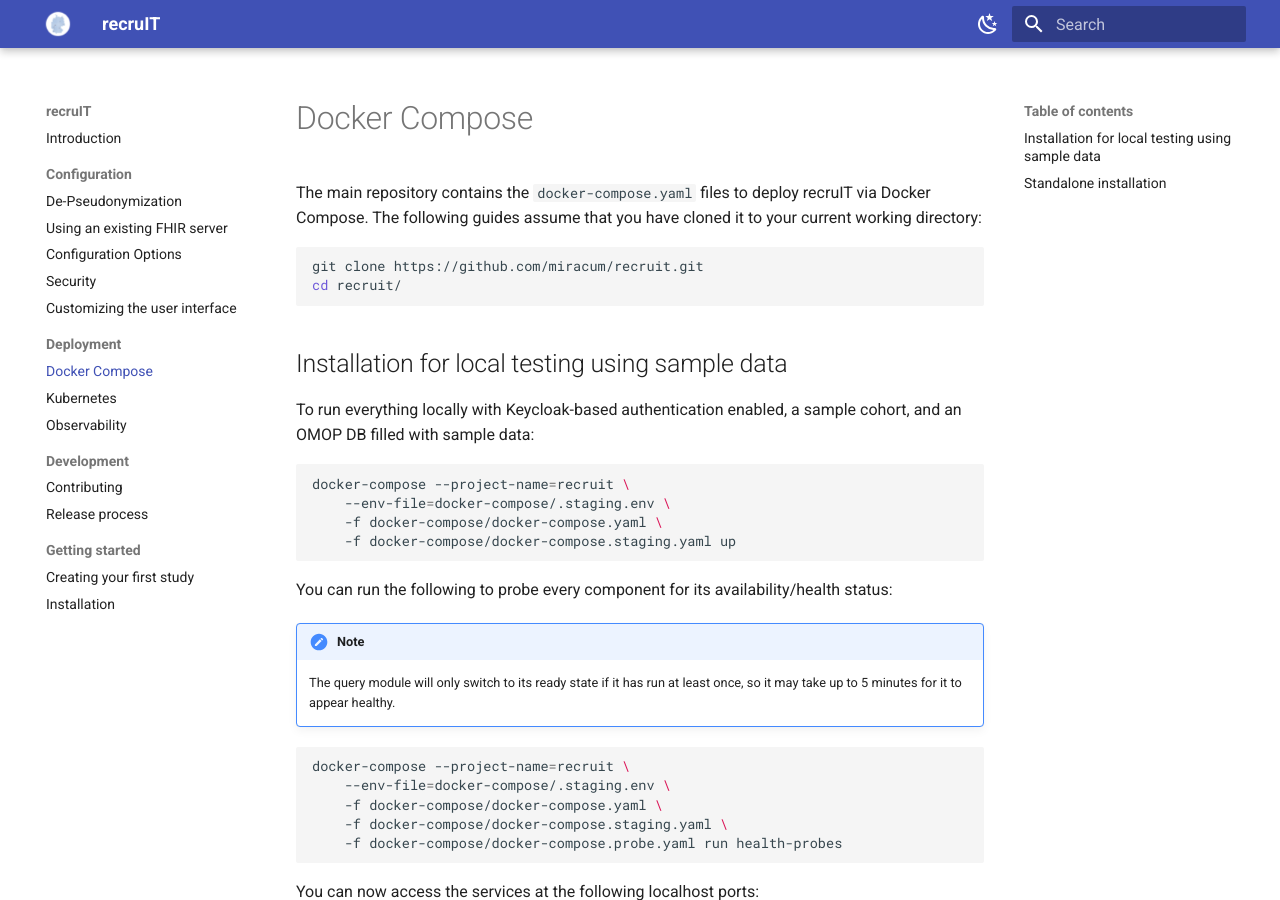
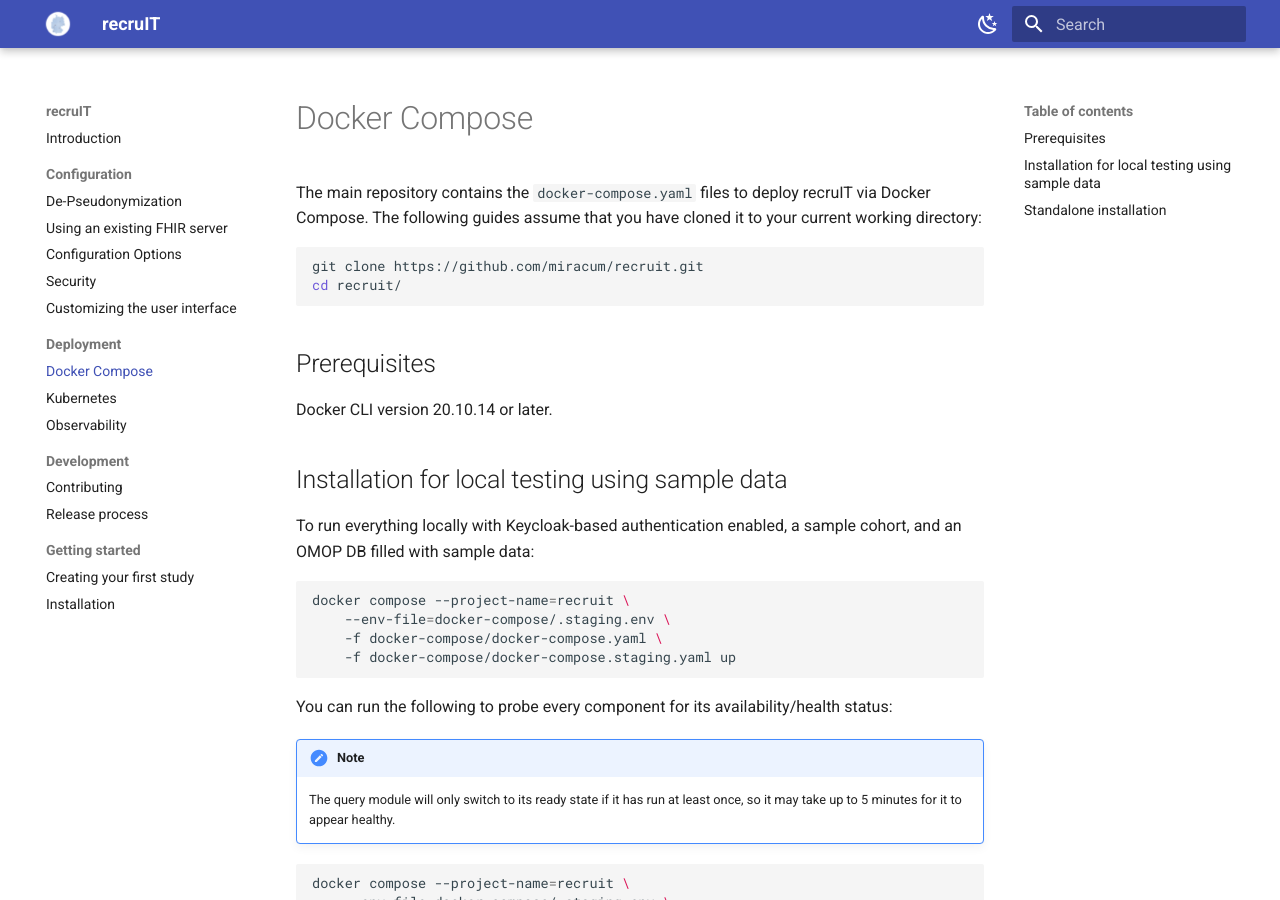
Before and after one commit to miracum/recruit, an MkDocs documentation site: the page built from docs/deployment/docker-compose.md, in a window 1280 px wide and 900 px high. Built offline with MkDocs 1.6.1 and Material for MkDocs 9.7.7, drawn with Linux system fonts in a browser that asks for light colours.

````diff
--- a/docs/deployment/docker-compose.md
+++ b/docs/deployment/docker-compose.md
@@ -8,13 +8,17 @@
 cd recruit/
 ```
 
+## Prerequisites
+
+Docker CLI version 20.10.14 or later.
+
 ## Installation for local testing using sample data
 
 To run everything locally with Keycloak-based authentication enabled, a sample cohort,
 and an OMOP DB filled with sample data:
 
 ```sh
-docker-compose --project-name=recruit \
+docker compose --project-name=recruit \
     --env-file=docker-compose/.staging.env \
     -f docker-compose/docker-compose.yaml \
     -f docker-compose/docker-compose.staging.yaml up
@@ -28,7 +32,7 @@
     so it may take up to 5 minutes for it to appear healthy.
 
 ```sh
-docker-compose --project-name=recruit \
+docker compose --project-name=recruit \
     --env-file=docker-compose/.staging.env \
     -f docker-compose/docker-compose.yaml \
     -f docker-compose/docker-compose.staging.yaml \
````
Also changed, not shown: docs/deployment/kubernetes.md (+6 -6 lines), docs/_snippets/k8s/kind-config-ingress-calico.yaml (renamed from docs/_snippets/kind-config-ingress-calico.yaml), docs/_snippets/k8s/recruit-network-policies.yaml (renamed from docs/_snippets/recruit-network-policies.yaml), docs/_snippets/k8s/values-kind-recruit-enable-servicemonitors.yaml (renamed from docs/_snippets/values-kind-recruit-enable-servicemonitors.yaml), docs/_snippets/k8s/values-kind-recruit-ha.yaml (renamed from docs/_snippets/values-kind-recruit-ha.yaml), docs/_snippets/k8s/values-kind-recruit-istio.yaml (renamed from docs/_snippets/values-kind-recruit-istio.yaml), docs/_snippets/k8s/values-kind-recruit-linkerd.yaml (renamed from docs/_snippets/values-kind-recruit-linkerd.yaml), docs/_snippets/k8s/values-kind-recruit-netpol-sample.yaml (renamed from docs/_snippets/values-kind-recruit-netpol-sample.yaml), docs/_snippets/k8s/values-kind-recruit.yaml (renamed from docs/_snippets/values-kind-recruit.yaml), 7 other files.
